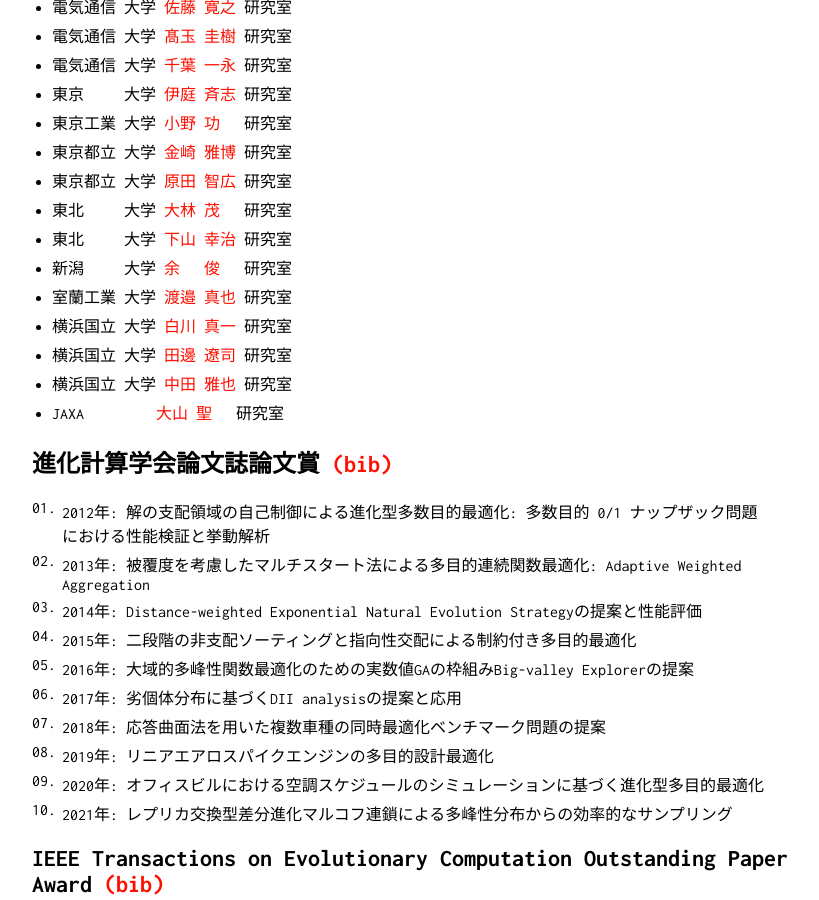
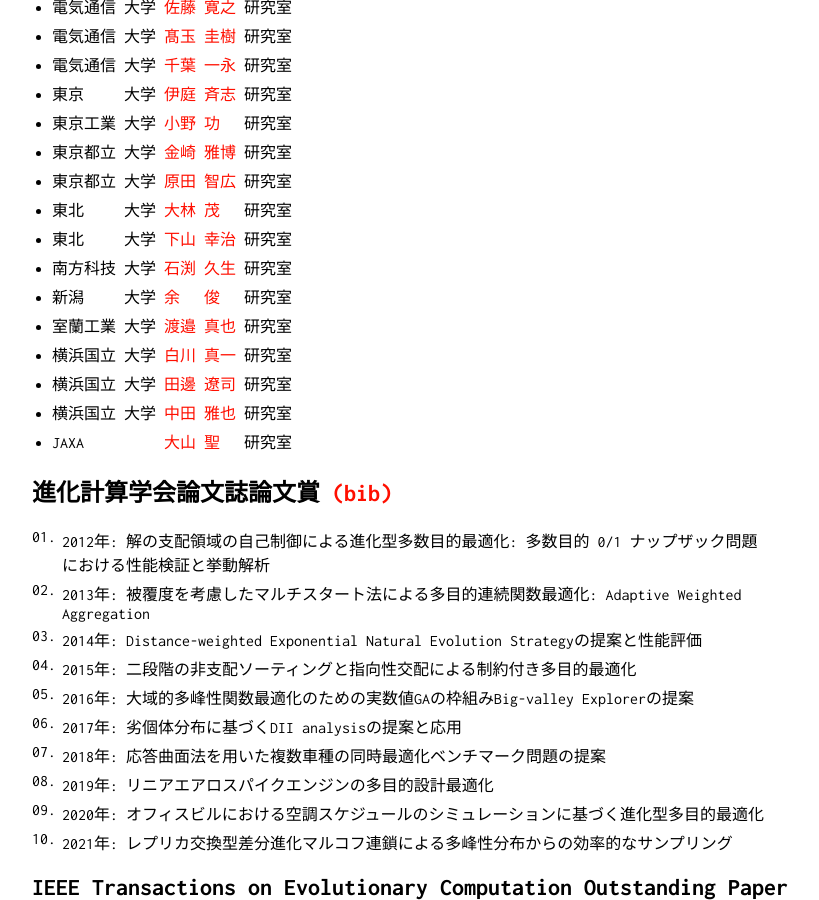
Before and after one commit to tomtkg/tomtkg.github.io, a Jekyll site: the page built from bib.md, in a window 1280 px wide and 900 px high, scrolled down 1784 px. Shown: the whole window, without its empty margins (228-1047 px from the left). Built offline with Jekyll 4.4.1, drawn with Linux system fonts in a browser that asks for light colours.

Commit message:
Update bib.md

```diff
--- a/bib.md
+++ b/bib.md
@@ -71,12 +71,13 @@ title: Tom TKG's Homepage
 - 東京都立 大学 [原田 智広](https://www.comp.sd.tmu.ac.jp/tomohiro-harada) 研究室
 - 東北　　 大学 [大林 茂　](http://www.ifs.tohoku.ac.jp/edge/oobayashi/J_oobayashi_official.html) 研究室
 - 東北　　 大学 [下山 幸治](https://www.ifs.tohoku.ac.jp/shimoyama) 研究室
+- 南方科技 大学 [石渕 久生](https://hisaolab-sustech.github.io) 研究室
 - 新潟　　 大学 [余　 俊　](https://www.eng.niigata-u.ac.jp/~yujun) 研究室
 - 室蘭工業 大学 [渡邉 真也](http://is.csse.muroran-it.ac.jp/index.php?Computational%20Intelligence%20Laboratory) 研究室
 - 横浜国立 大学 [白川 真一](http://shiralab.ynu.ac.jp) 研究室
 - 横浜国立 大学 [田邊 遼司](https://aopt-lab.github.io) 研究室
 - 横浜国立 大学 [中田 雅也](http://www.nkt.ynu.ac.jp) 研究室
-- JAXA 　　　　[大山 聖　 ](https://ladse.eng.isas.jaxa.jp) 研究室
+- JAXA　　　　　[大山 聖　 ](https://ladse.eng.isas.jaxa.jp) 研究室
 
 ## 進化計算学会論文誌論文賞 [(bib)](https://raw.githubusercontent.com/tomtkg/tomtkg.github.io/master/data/tjpnsec.bib)
 1. 2012年: 解の支配領域の自己制御による進化型多数目的最適化: 多数目的 0/1 ナップザック問題における性能検証と挙動解析
```
